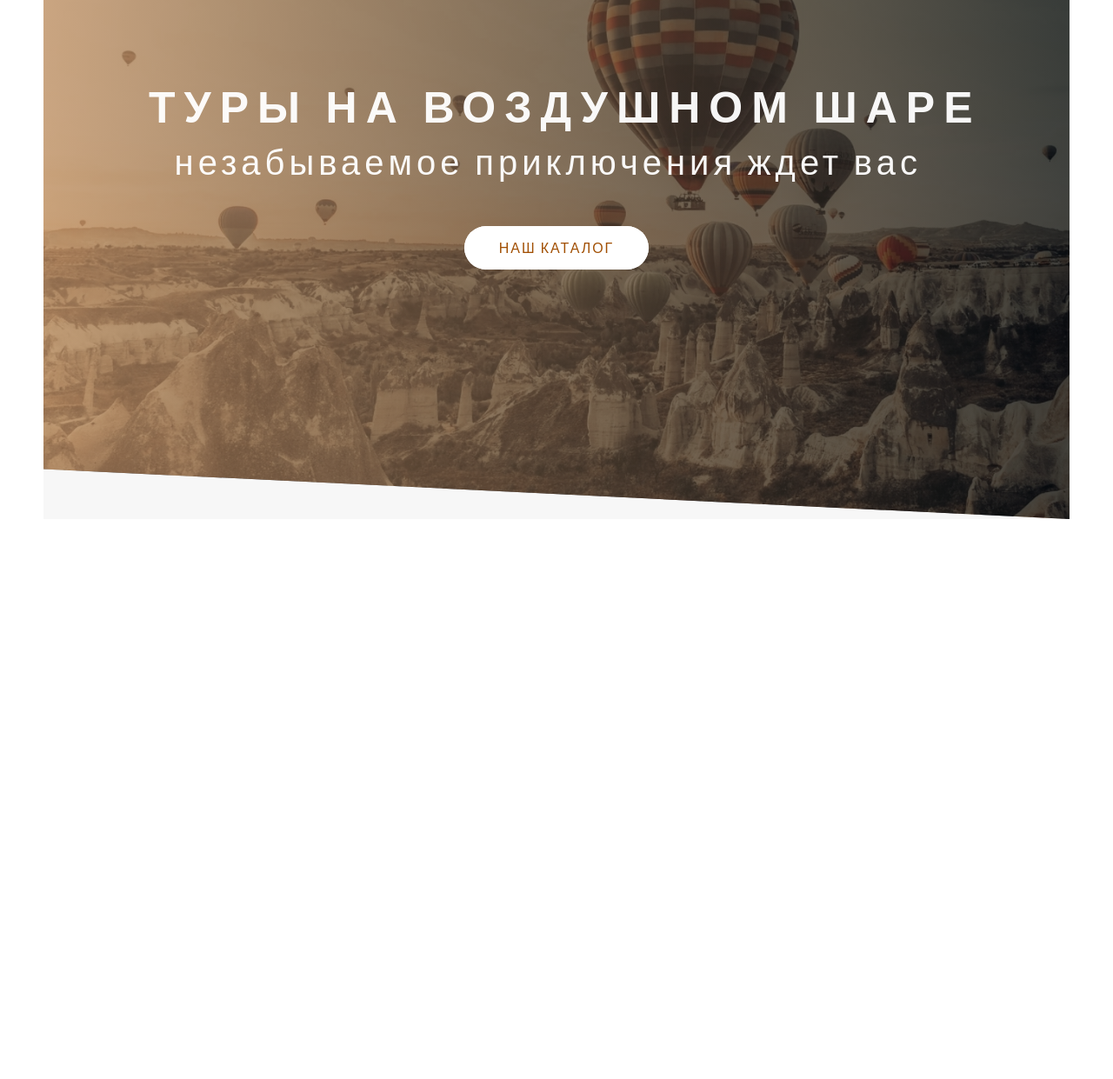
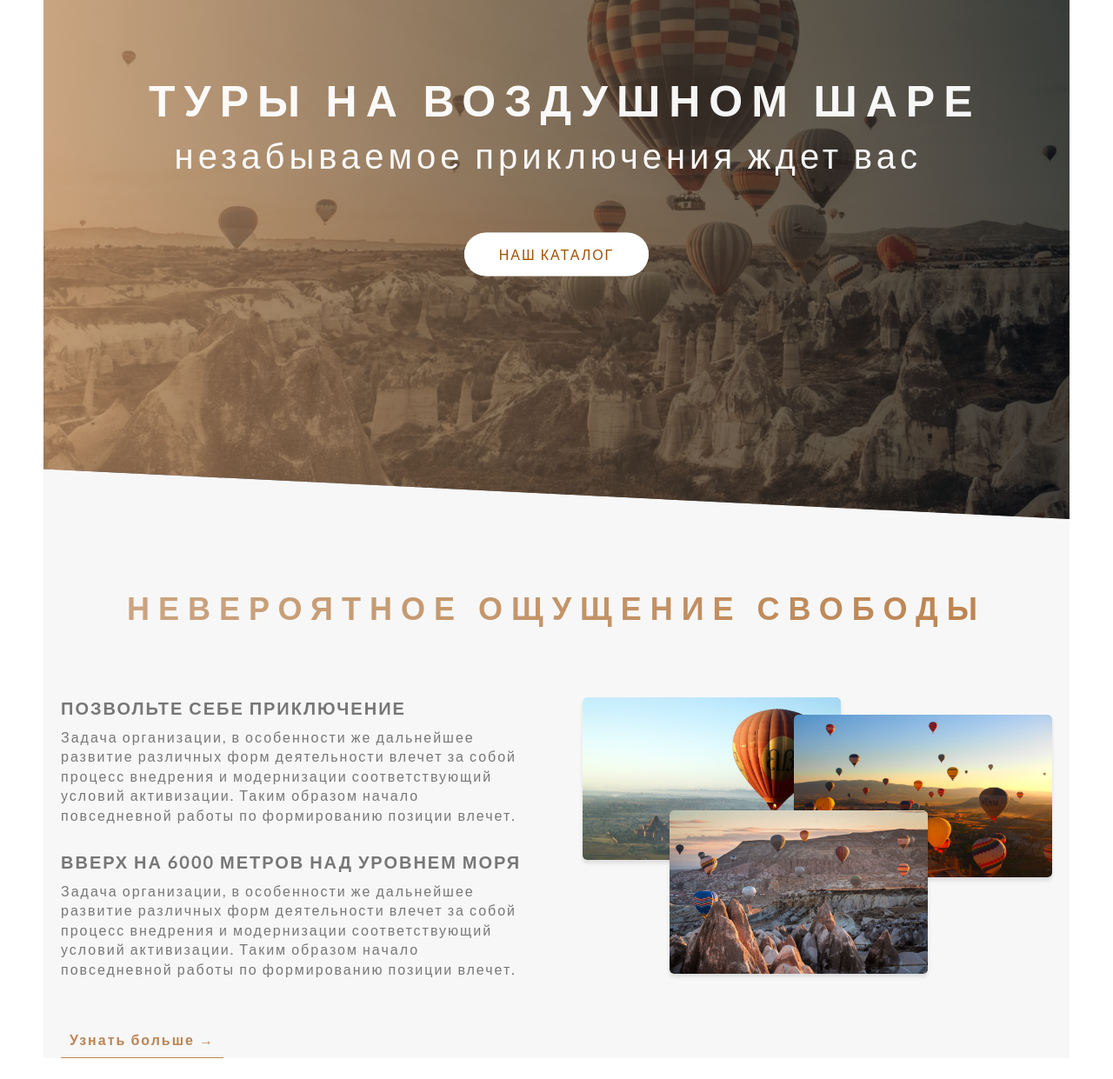
Before and after one commit to denis-shabalin/ballon-trips, a plain HTML site: page index.html in a window 1280 px wide. Shown: the part 173-1414 px from the top of the page at 87% size. Before the commit the page ends 820 px from the top, so only its background shows below. Drawn offline with Linux system fonts and the light colour scheme.

Commit message:
added a second section with animations

```diff
--- a/SASS/abstracts/_mixins.sass
+++ b/SASS/abstracts/_mixins.sass
@@ -3,3 +3,9 @@
 	text-transform: uppercase
 	text-decoration: none
 	color: $color
+
+@mixin clearfix
+	&::after
+		content: ''
+		display: table
+		clear: both
--- a/SASS/abstracts/_variable.sass
+++ b/SASS/abstracts/_variable.sass
@@ -1,7 +1,24 @@
+// Цвет текста
 $color-gray: #777
+
+// Основные цвета сайта
 $color-brown-light: #ba8554
 $color-brown-dark: #a14f03
+
+// Черный и белый цвета сайта
 $color-black: #000
 $color-white: #fff
 
+// Тень для кнопок
 $box-shadow: (0px 4px 4px rgba(0, 0, 0, 0.1))
+$shadow-h2: (0px 4px 4px rgba(0, 0, 0, 0.25))
+
+// Отступы
+$margin-vertical-big: 8rem
+$grid-width: 114rem
+$gutter-horizontal: 6rem
+
+// Типографика
+$font-size-paragraph: 1.6rem
+$font-size-h2: 3.6rem
+$font-size-h3: 2rem
--- a/SASS/base/_typography.sass
+++ b/SASS/base/_typography.sass
@@ -2,7 +2,7 @@ body
 	font-family: "Lato", sans-serif
 	font-weight: 400
 	color: $color-gray
-	font-size: 1.6rem
+	font-size: $font-size-paragraph
 	letter-spacing: .2rem
 
 .title-first
@@ -19,7 +19,7 @@ body
 		animation-duration: 4s
 		animation-delay: 2s
 		animation-timing-function: ease
-		backspace-visibility: hidden
+		backface-visibility: hidden
 	&__secondary
 		display: block
 		font-weight: 400
@@ -30,5 +30,32 @@ body
 		animation-duration: 4s
 		animation-delay: 2s
 		animation-timing-function: ease
-		backspace-visibility: hidden
-		margin-bottom: 5rem
+		backface-visibility: hidden
+		margin-bottom: 6.5rem
+
+.title-secondary
+	text-align: center
+	font-size: $font-size-h2
+	letter-spacing: 1rem
+	text-transform: uppercase
+	font-weight: 800
+	background: linear-gradient(90deg, rgba($color-brown-light, 0.7) 0.03%, rgba($color-brown-dark, 0.7) 99.94%)
+	background-clip: text
+	color: transparent
+	transition: all .4s
+	backface-visibility: hidden
+	&:hover
+		transform: skewY(2deg) skewX(15deg) scale(1.1)
+		text-shadow: $shadow-h2
+
+.title-third
+	font-size: $font-size-h3
+	letter-spacing: .2rem
+	text-transform: uppercase
+	font-weight: 700
+
+.paragraph
+	font-size: $font-size-paragraph
+	letter-spacing: .2rem
+	line-height: 140%
+	font-weight: 400
--- a/SASS/base/_utilities.sass
+++ b/SASS/base/_utilities.sass
@@ -0,0 +1,14 @@
+.text-align-center
+	text-align: center
+
+.margin-bottom-10px
+	margin-bottom: 1rem
+
+.margin-bottom-30px
+	margin-bottom: 3rem
+
+.margin-bottom-50px
+	margin-bottom: 5rem
+
+.margin-bottom-80px
+	margin-bottom: 8rem
--- /dev/null
+++ b/SASS/components/_button-text.sass
@@ -0,0 +1,18 @@
+.btn-text
+	&:link, &:visited
+		display: inline-block
+		font-size: $font-size-paragraph
+		letter-spacing: .2rem
+		font-weight: 700
+		color: $color-brown-light
+		text-decoration: none
+		padding: 1rem
+		border-bottom: 1px solid $color-brown-light
+		transition: all .5s
+	&:hover
+		background-color: $color-brown-light
+		color: $color-white
+		box-shadow: $box-shadow
+		transform: translateY(-.2rem)
+	&:active
+		transform: translateY(0)
--- /dev/null
+++ b/SASS/components/_composition.sass
@@ -0,0 +1,25 @@
+.composition
+	position: relative
+	&__photo
+		width: 55%
+		box-shadow: $box-shadow
+		border-radius: .5rem
+		position: absolute
+		z-index: 10
+		transition: all .2s
+		outline-offset: 1rem
+		&_n1
+			top: 0
+			left: 0
+		&_n2
+			top: 2rem
+			right: 0
+		&_n3
+			top: 13rem
+			left: 10rem
+		&:hover
+			outline: 1rem solid $color-brown-light
+			transform: scale(1.1)
+			z-index: 20
+	&:hover &__photo:not(:hover)
+		transform: scale(.95)
--- /dev/null
+++ b/SASS/layout/_grid.sass
@@ -0,0 +1,30 @@
+.row
+	max-width: $grid-width
+	margin: 0 auto
+	&:not(:last-child)
+		margin-bottom: $margin-vertical-big
+	@include clearfix
+
+.col-1-of-2
+	width: calc((100% - #{$gutter-horizontal}) / 2)
+
+.col-1-of-3
+	width: calc((100% - 2 * #{$gutter-horizontal}) / 3)
+
+.col-2-of-3
+	width: calc(2 * ((100% - 2 * #{$gutter-horizontal}) / 3) + #{$gutter-horizontal})
+
+.col-1-of-4
+	width: calc((100% - 3 * #{$gutter-horizontal}) / 4)
+
+.col-2-of-4
+	width: calc(2 * ((100% - 3 * #{$gutter-horizontal}) / 4) + #{$gutter-horizontal})
+
+.col-3-of-4
+	width: calc(3 * ((100% - 3 * #{$gutter-horizontal}) / 4) + 2 * #{$gutter-horizontal})
+
+
+[class^='col-']
+	float: left
+	&:not(:last-child)
+		margin-right: $gutter-horizontal
--- a/SASS/pages/_home.sass
+++ b/SASS/pages/_home.sass
@@ -0,0 +1,2 @@
+.section-about
+	padding-top: 8rem
--- a/SASS/style.sass
+++ b/SASS/style.sass
@@ -8,7 +8,10 @@
 @import 'base/base'
 
 @import 'components/button'
+@import 'components/button-text'
+@import 'components/composition'
 
 @import 'layout/header'
+@import 'layout/grid'
 
 @import 'pages/home'
--- a/index.html
+++ b/index.html
@@ -28,6 +28,31 @@
 					<a href="#" class="btn btn_animated">НАШ КАТАЛОГ</a>
 				</div>
 			</div>
+			<main>
+				<section class="section-about">
+					<h2 class="title-secondary margin-bottom-80px">
+						невероятное ощущение свободы
+					</h2>
+					<div class="row">
+						<div class="col-1-of-2">
+							<h3 class="title-third margin-bottom-10px">ПОЗВОЛЬТЕ СЕБЕ ПРИКЛЮЧЕНИЕ</h3>
+							<p class="paragraph margin-bottom-30px">Задача организации, в особенности же дальнейшее развитие различных форм деятельности влечет за собой процесс внедрения и модернизации соответствующий условий активизации. Таким образом начало повседневной работы по формированию позиции влечет.</p>
+
+							<h3 class="title-third	margin-bottom-10px">ВВЕРХ НА 6000 МЕТРОВ НАД УРОВНЕМ МОРЯ</h3>
+							<p class="paragraph margin-bottom-50px">Задача организации, в особенности же дальнейшее развитие различных форм деятельности влечет за собой процесс внедрения и модернизации соответствующий условий активизации. Таким образом начало повседневной работы по формированию позиции влечет.</p>
+
+							<a href="#" class="btn-text">Узнать больше &rarr;</a>
+						</div>
+						<div class="col-1-of-2">
+							<div class="composition">
+								<img src="img/photo-ballons-1.png" alt="Photo-ballons-1" class="composition__photo composition__photo_n1">
+								<img src="img/photo-ballons-2.png" alt="Photo-ballons-2" class="composition__photo composition__photo_n2">
+								<img src="img/photo-ballons-3.png" alt="Photo-ballons-3" class="composition__photo composition__photo_n3">
+							</div>
+						</div>
+					</div>
+				</section>
+			</main>
 		</div>
 	</body>
 </html>
```
Also changed, not shown: css/style.css, css/style.min.css, img/photo-ballons-1.png (added), img/photo-ballons-2.png (added), img/photo-ballons-3.png (added), 3 other files.
